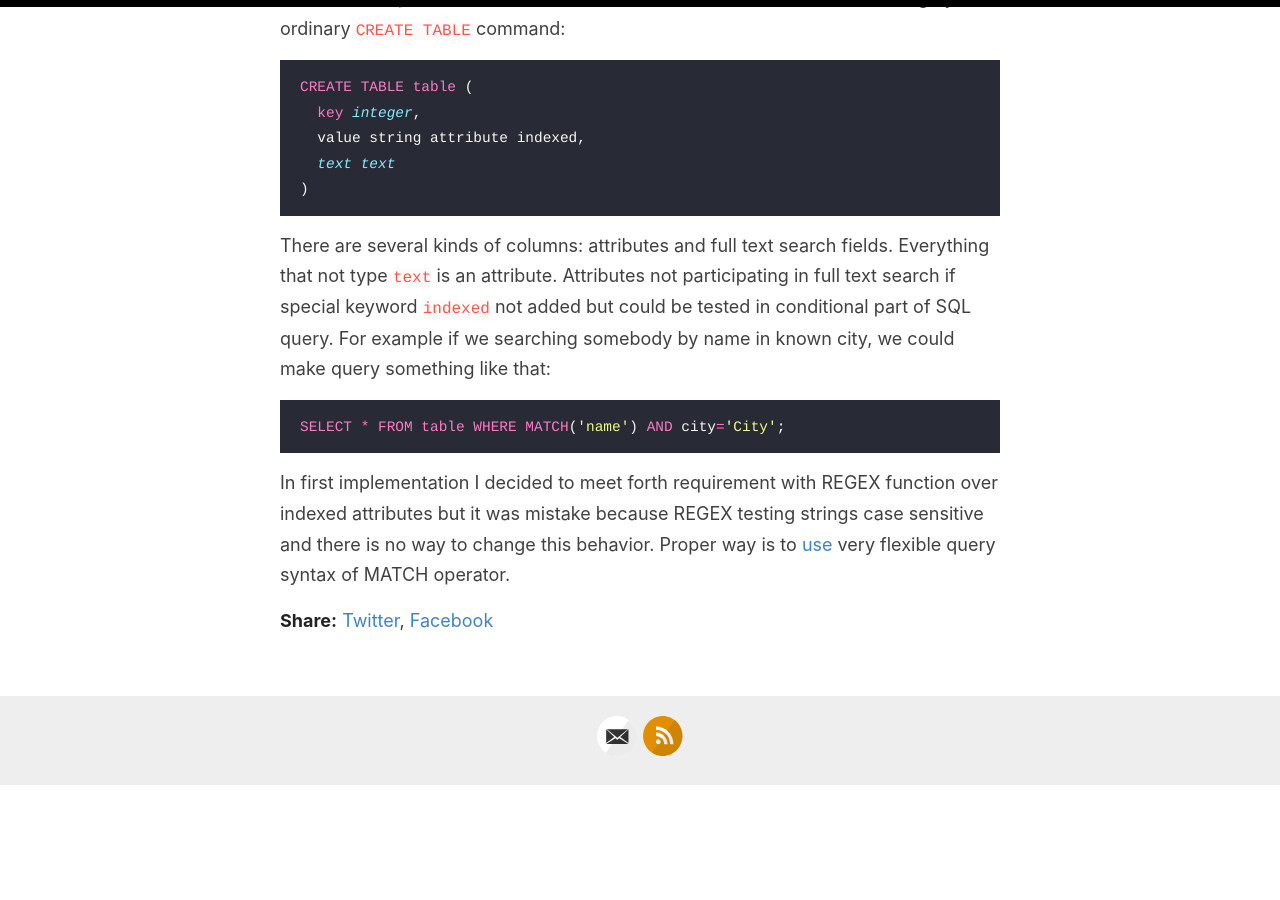
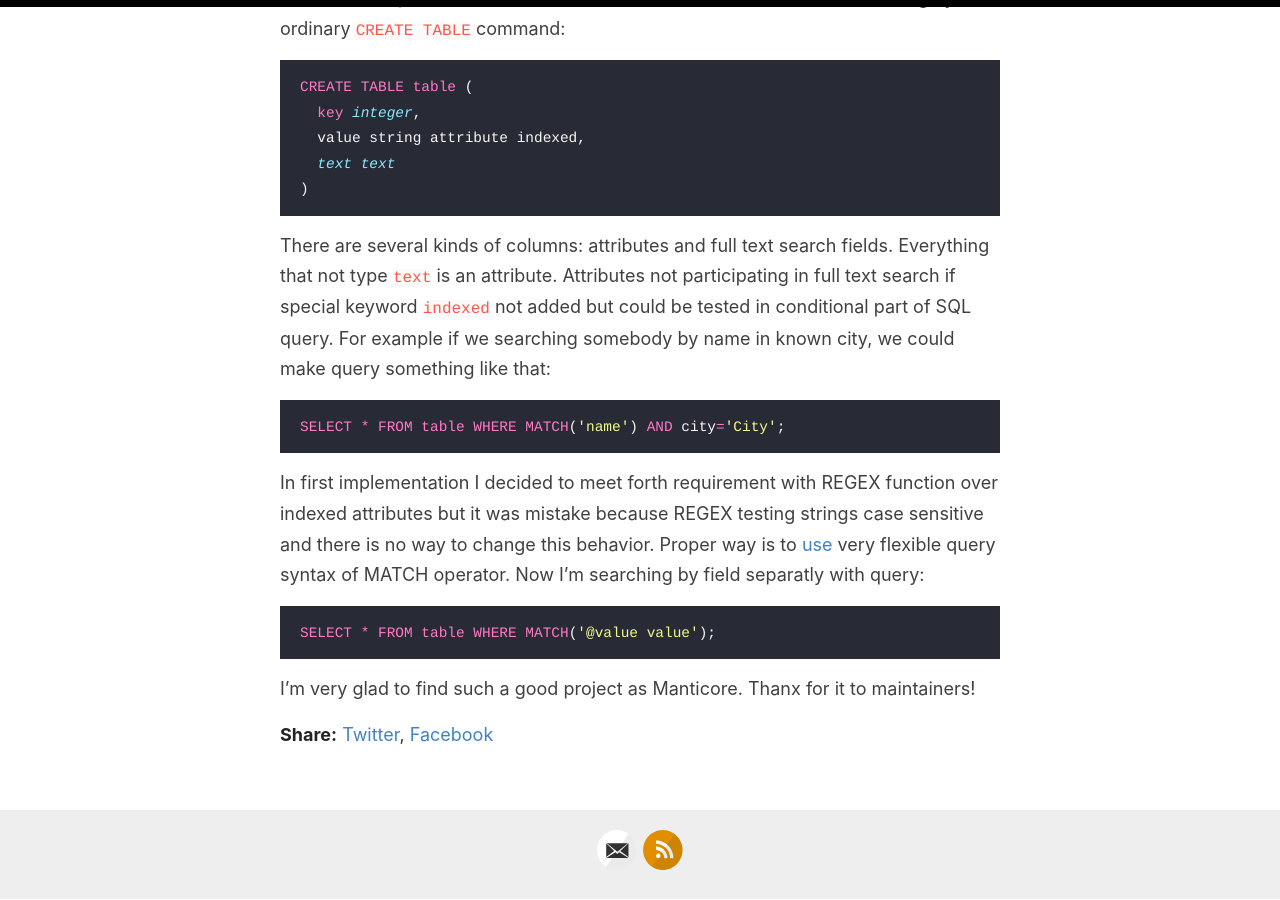
Before and after one commit to tumurzakov/tumurzakov.github.io, a Jekyll site: the page built from _posts/2021-05-23-manticore.md, in a window 1280 px wide and 900 px high, scrolled down 943 px. Built offline with Jekyll 4.4.1, drawn with Linux system fonts in a browser that asks for light colours; our own code applies the rules of GitHub Pages for plain Markdown files; before the commit the page ends 1729 px from its top, so only the background shows below that.

Commit message:
Update 2021-05-23-manticore.md

````diff
--- a/_posts/2021-05-23-manticore.md
+++ b/_posts/2021-05-23-manticore.md
@@ -24,4 +24,10 @@ There are several kinds of columns: attributes and full text search fields. Ever
 SELECT * FROM table WHERE MATCH('name') AND city='City';
 ```
 
-In first implementation I decided to meet forth requirement with REGEX function over indexed attributes but it was mistake because REGEX testing strings case sensitive and there is no way to change this behavior. Proper way is to [use](https://manual.manticoresearch.com/Searching/Full_text_matching/Operators#Full-text-operators) very flexible query syntax of MATCH operator.
+In first implementation I decided to meet forth requirement with REGEX function over indexed attributes but it was mistake because REGEX testing strings case sensitive and there is no way to change this behavior. Proper way is to [use](https://manual.manticoresearch.com/Searching/Full_text_matching/Operators#Full-text-operators) very flexible query syntax of MATCH operator. Now I'm searching by field separatly with query:
+
+```sql
+SELECT * FROM table WHERE MATCH('@value value');
+```
+
+I'm very glad to find such a good project as Manticore. Thanx for it to maintainers!
````
